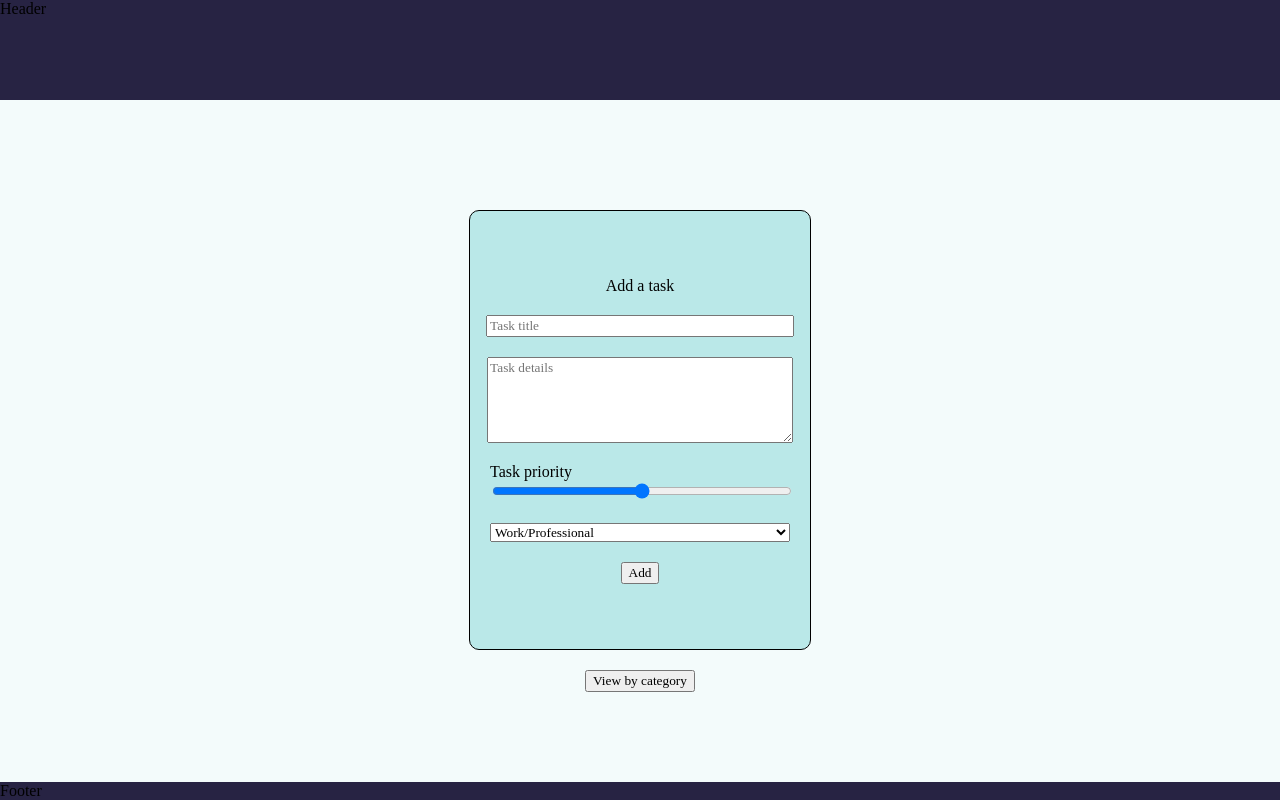
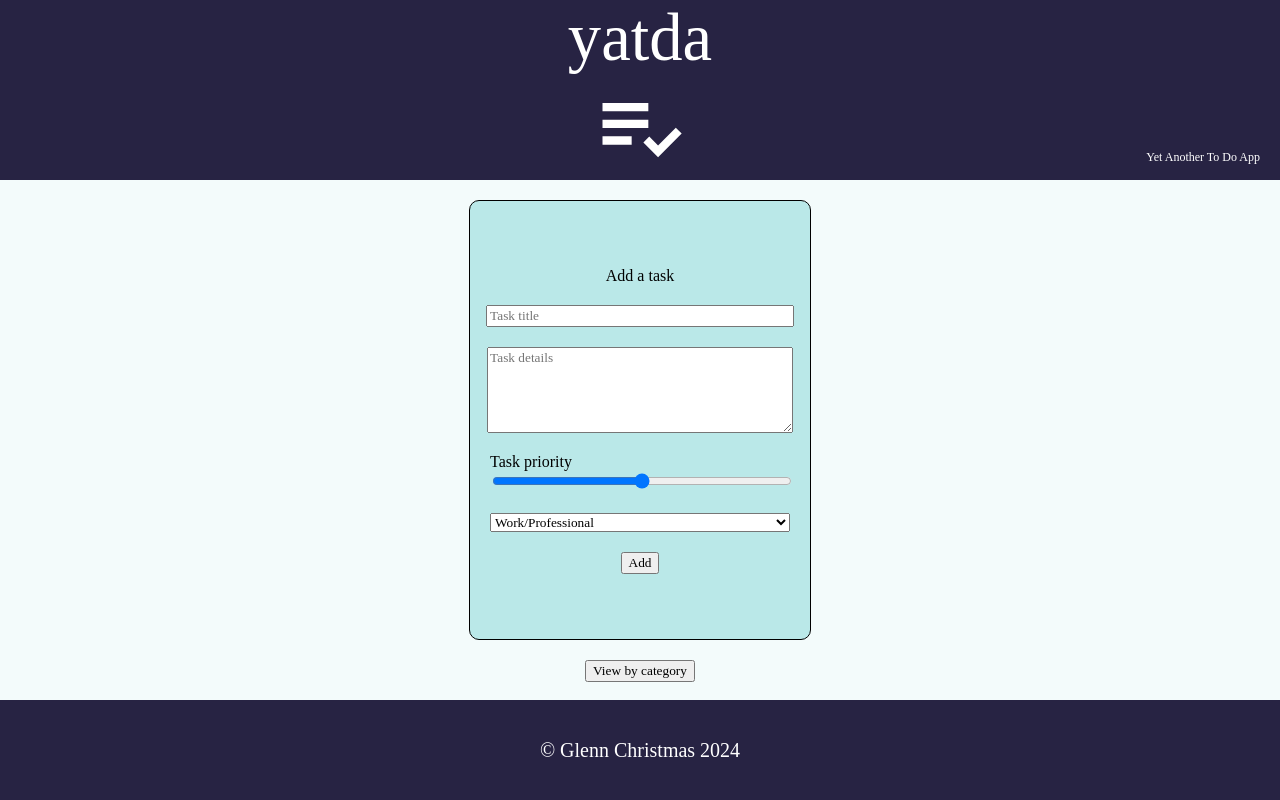
Before and after one commit to GlennChristmas/basic-react-todo-list, a React (Create React App) app: page / in a window 1280 px wide. Built offline with nearby package versions, Linux system fonts and the light colour scheme; a web font is replaced by a local one.

Commit message:
add header and footer components

```diff
--- a/package.json
+++ b/package.json
@@ -3,6 +3,9 @@
   "version": "0.1.0",
   "private": true,
   "dependencies": {
+    "@emotion/react": "^11.13.3",
+    "@emotion/styled": "^11.13.0",
+    "@mui/icons-material": "^6.1.4",
     "@testing-library/jest-dom": "^5.17.0",
     "@testing-library/react": "^13.4.0",
     "@testing-library/user-event": "^13.5.0",
--- a/src/App.css
+++ b/src/App.css
@@ -6,8 +6,8 @@
 
 .to-do-container {
   display: flex;
-  align-items: center;
-  justify-content: center;
+  align-items: top;
+  justify-content: flex-start;
   flex-direction: column;
   flex-grow: 1;
 }
@@ -15,12 +15,69 @@
 .app-header {
   background-color: #272343;
   width: 100vw;
-  height: 100px;
+  height: 100%;
+}
+
+.app-header-grid {
+  color: white;
+  display: grid;
+  grid-template-columns: 2fr 3fr 1fr 1fr;
+  grid-template-rows: 75px 75px 30px;
+  grid-template-areas:
+    "whitespace1 app-title whitespace2 whitespace2"
+    "whitespace1 app-logo whitespace2 whitespace2"
+    "whitespace1 app-logo asterisk-text asterisk-text";
+  height: 100%;
+}
+
+.whitespace1 {
+  grid-area: whitespace1;
+}
+
+.whitespace2 {
+  grid-area: whitespace2;
+}
+
+.app-title {
+  display: flex;
+  align-self: center;
+  justify-content: center;
+  grid-area: app-title;
+  font-size: 50pt;
+}
+
+.app-logo {
+  grid-area: app-logo;
+  display: flex;
+  align-self: center;
+  justify-content: center;
+}
+
+.asterisk-text {
+  display: flex;
+  justify-content: flex-end;
+  padding-right: 20px;
+  grid-area: asterisk-text;
+  font-size: 9pt;
 }
 
 .app-footer {
   background-color: #272343;
-  width: 100vw;
+  height: 100px;
+}
+
+.app-footer-grid {
+  display: grid;
+  height: 100%;
+}
+
+.copyright {
+  display: flex;
+  justify-content: center;
+  align-items: center;
+  color: white;
+  font-size: 15pt;
+  height: 100%;
 }
 
 .to-do-grid {
--- a/src/App.jsx
+++ b/src/App.jsx
@@ -4,6 +4,8 @@ import CreateToDo from "./CreateToDo";
 import RenderToDo from "./RenderToDo";
 import CategorisationToggle from "./CategorisationToggle";
 import EmptyFieldsWarning from "./EmptyFieldsWarning";
+import Header from "./Header";
+import Footer from "./Footer";
 
 function App() {
   const [toDoList, setToDoList] = useState([]);
@@ -47,7 +49,7 @@ function App() {
 
   return (
     <div class="content-container">
-      <div className="app-header">Header</div>
+      <Header />
       <div className="to-do-container">
         <div className="to-do-grid">
           <CreateToDo
@@ -63,7 +65,7 @@ function App() {
           <RenderToDo toDoList={toDoList} isCategorised={isCategorised} />
         </div>
       </div>
-      <div className="app-footer">Footer</div>
+      <Footer />
     </div>
   );
 }
--- /dev/null
+++ b/src/Footer.jsx
@@ -0,0 +1,16 @@
+import React from "react";
+
+const Footer = () => {
+  const currentDate = new Date();
+  const currentYear = currentDate.getFullYear();
+
+  return (
+    <div className="app-footer">
+      <div className="app-footer-grid">
+        <div className="copyright">© Glenn Christmas {currentYear}</div>
+      </div>
+    </div>
+  );
+};
+
+export default Footer;
--- /dev/null
+++ b/src/Header.jsx
@@ -0,0 +1,20 @@
+import React from "react";
+import PlaylistAddCheckIcon from "@mui/icons-material/PlaylistAddCheck";
+
+const Header = () => {
+  return (
+    <div className="app-header">
+      <div className="app-header-grid">
+        <div className="whitespace1"></div>
+        <div className="app-title">yatda</div>
+        <div className="app-logo">
+          <PlaylistAddCheckIcon style={{ fontSize: "100px" }} />
+        </div>
+        <div className="whitespace2"></div>
+        <div className="asterisk-text">Yet Another To Do App</div>
+      </div>
+    </div>
+  );
+};
+
+export default Header;
```
Also changed, not shown: 1 other file (tests, documents, lock files or other folders).
